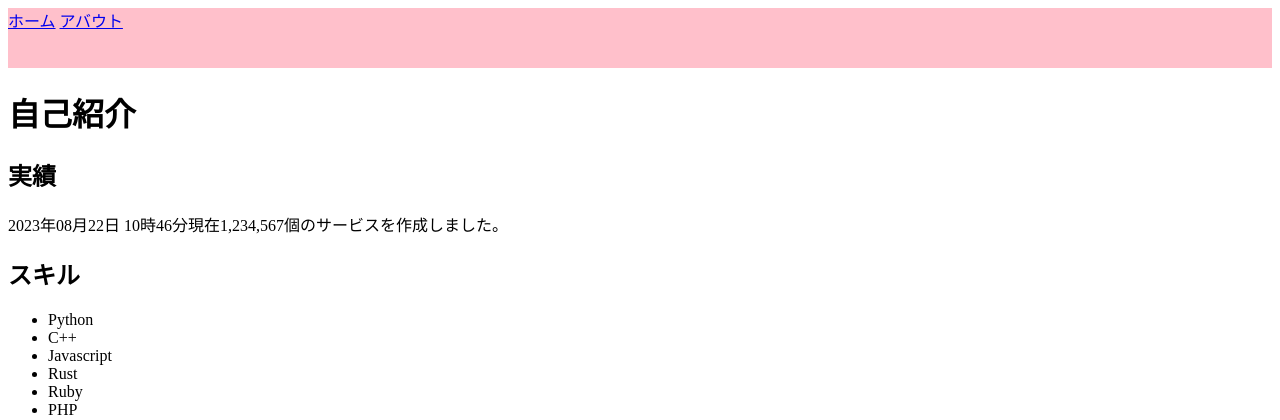
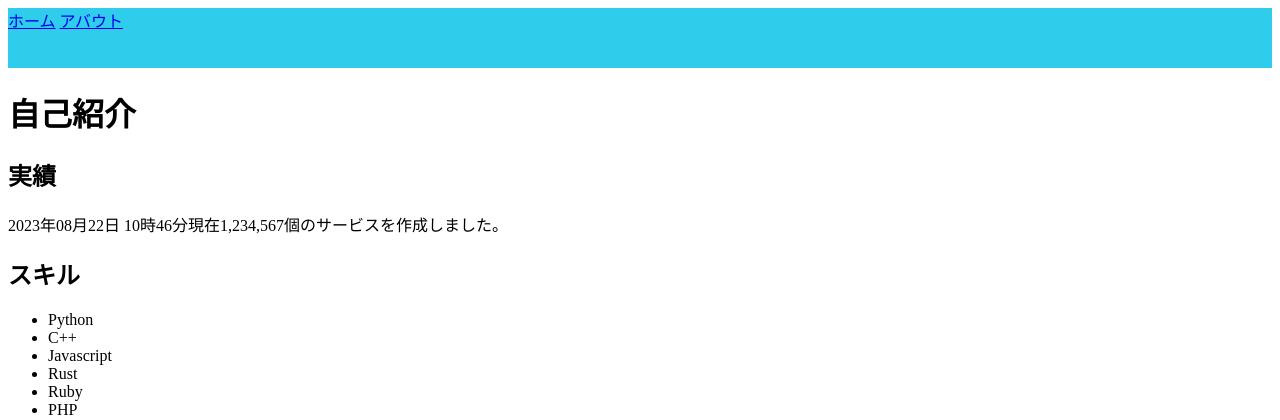
Before and after one commit to shun-rec/django-website2, a Django app: page /aboutus/ in a window 1280 px wide. Shown: the top 420 px of the page. Run offline with Django 3.2, Linux system fonts and the light colour scheme.

Commit message:
Update main.css

```diff
--- a/website/static/main.css
+++ b/website/static/main.css
@@ -1,4 +1,4 @@
 .navbar {
-    background: pink;
+    background-color: rgb(48, 204, 236);
     height: 60px;
 }
```
